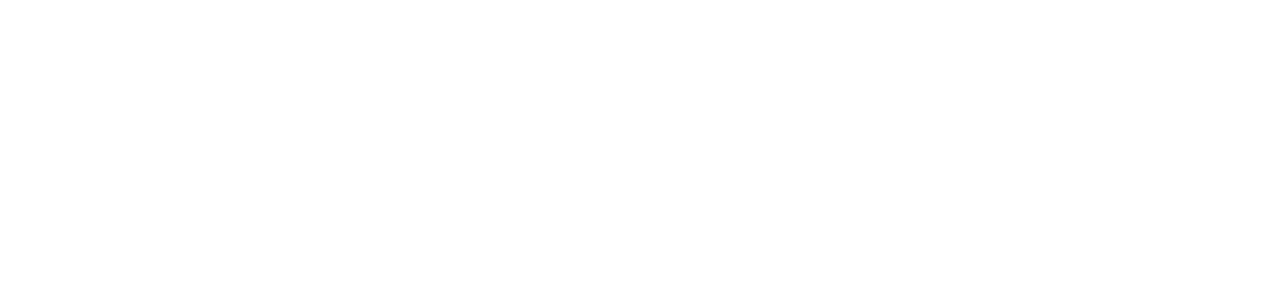
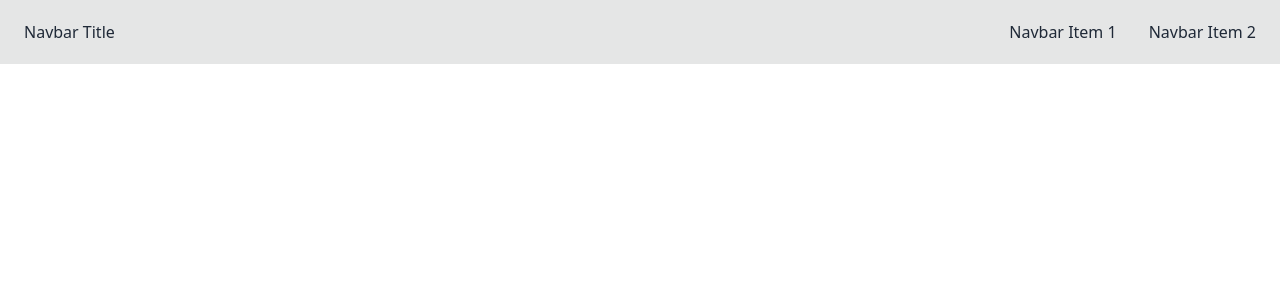
Before and after one commit to aishadhin/vroomX, a React (Create React App) app: page / in a window 1280 px wide. Shown: the top 300 px of the page. Built offline with nearby package versions, Linux system fonts and the light colour scheme.

Commit message:
add navbar

```diff
--- a/src/App.js
+++ b/src/App.js
@@ -6,6 +6,7 @@
   return (
     <div>
       <Navbar></Navbar>
+      {/* <h1>hello</h1> */}
     </div>
   );
 }
--- a/src/Components/Shared/Navbar/Navbar.js
+++ b/src/Components/Shared/Navbar/Navbar.js
@@ -2,9 +2,39 @@
 
 const Navbar = () => {
     return (
-        <div>
+        <div className="drawer">
+  <input id="my-drawer-3" type="checkbox" className="drawer-toggle" />
+  <div className="drawer-content flex flex-col">
+    {/* <!-- Navbar --> */}
+    <div className="w-full navbar bg-base-300">
+      <div className="flex-none lg:hidden">
+        <label htmlFor="my-drawer-3" className="btn btn-square btn-ghost">
+          <svg xmlns="http://www.w3.org/2000/svg" fill="none" viewBox="0 0 24 24" className="inline-block w-6 h-6 stroke-current"><path strokeLinecap="round" strokeLinejoin="round" strokeWidth="2" d="M4 6h16M4 12h16M4 18h16"></path></svg>
+        </label>
+      </div>
+      <div className="flex-1 px-2 mx-2">Navbar Title</div>
+      <div className="flex-none hidden lg:block">
+        <ul className="menu menu-horizontal">
+          {/* <!-- Navbar menu content here --> */}
+          <li><a>Navbar Item 1</a></li>
+          <li><a>Navbar Item 2</a></li>
+        </ul>
+      </div>
+    </div>
+    {/* <!-- Page content here --> */}
+    {/* Content */}
+  </div>
+  <div className="drawer-side">
+    <label htmlFor="my-drawer-3" className="drawer-overlay"></label>
+    <ul className="menu p-4 overflow-y-auto w-80 bg-base-100">
+      {/* <!-- Sidebar content here --> */}
+      <li><a>Sidebar Item 1</a></li>
+      <li><a>Sidebar Item 2</a></li>
 
-        </div>
+    </ul>
+
+  </div>
+</div>
     );
 };
 
```
